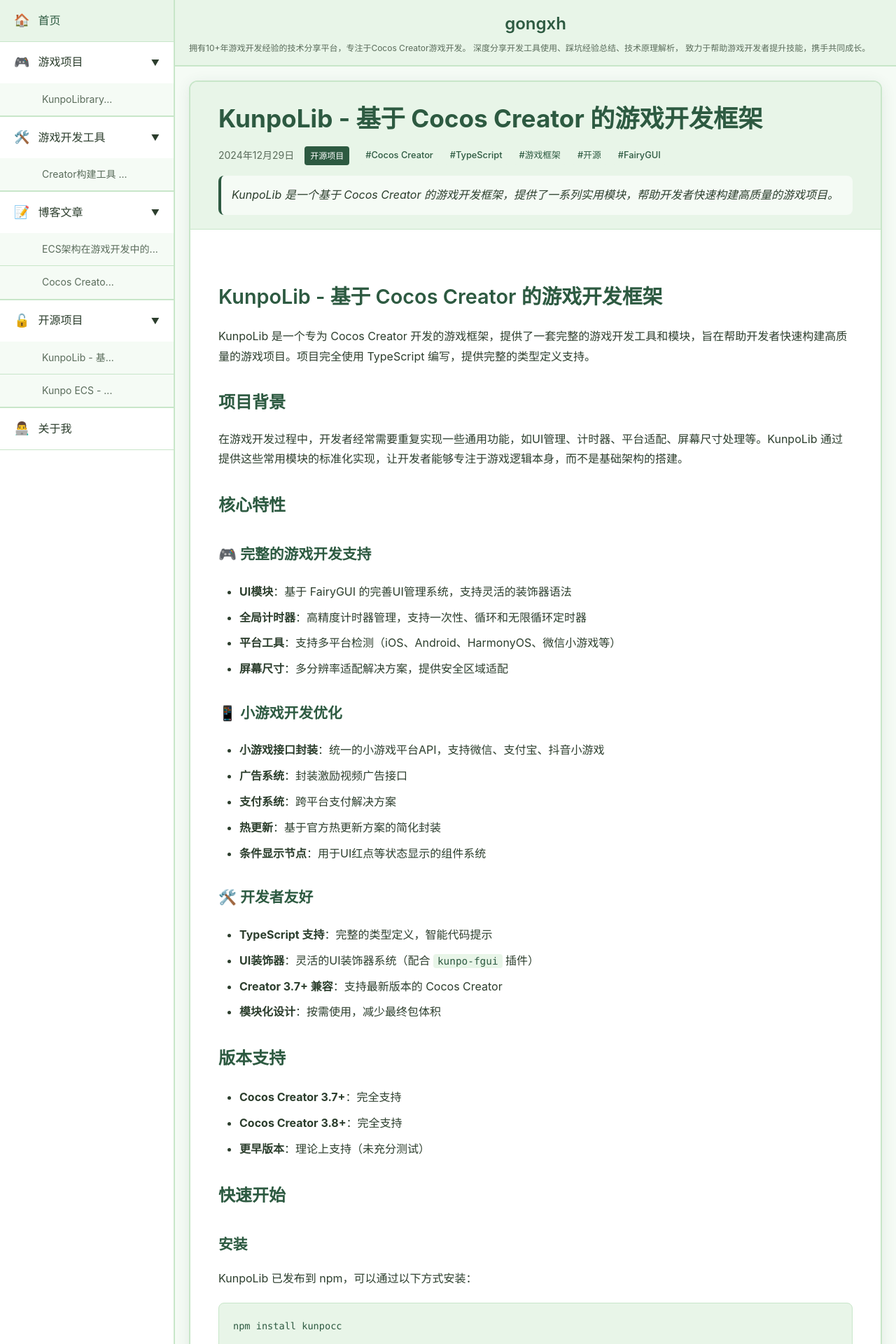
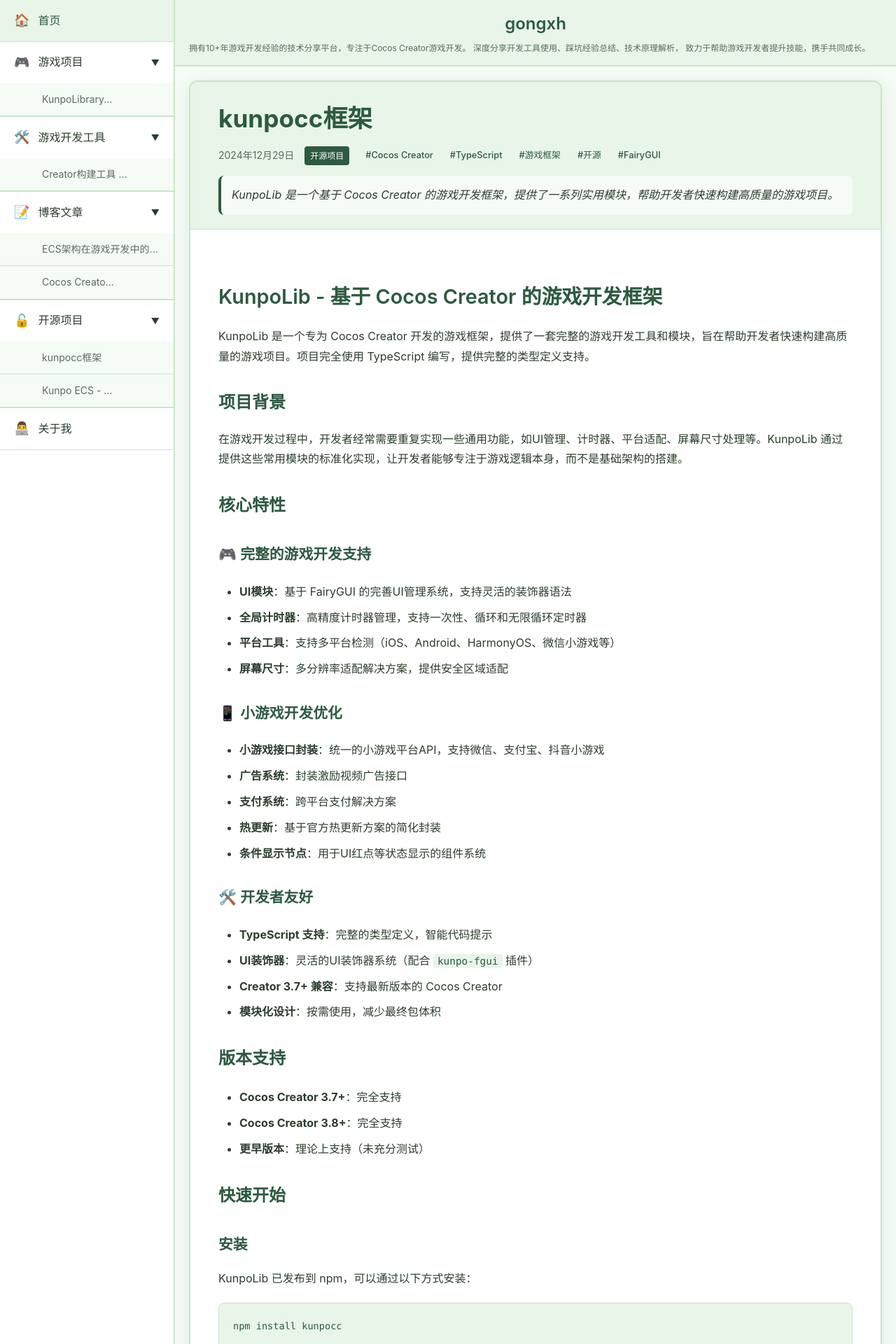
Before and after one commit to Gongxh0901/gongxh.github.io, a Jekyll site: the page built from _posts/opensource/2024-12-29-kunpo-cc.md, in a window 1280 px wide. Shown: the top 1920 px of the page at 70% size. Built offline with Jekyll 4.4.1, drawn with Linux system fonts in a browser that asks for light colours.

Commit message:
文档标题

```diff
--- a/_posts/opensource/2024-12-29-kunpo-cc.md
+++ b/_posts/opensource/2024-12-29-kunpo-cc.md
@@ -1,6 +1,6 @@
 ---
 layout: post
-title: "KunpoLib - 基于 Cocos Creator 的游戏开发框架"
+title: "kunpocc框架"
 date: 2024-12-29 15:00:00 +0800
 categories: ["开源项目"]
 tags: ["Cocos Creator", "TypeScript", "游戏框架", "开源", "FairyGUI"]
```
